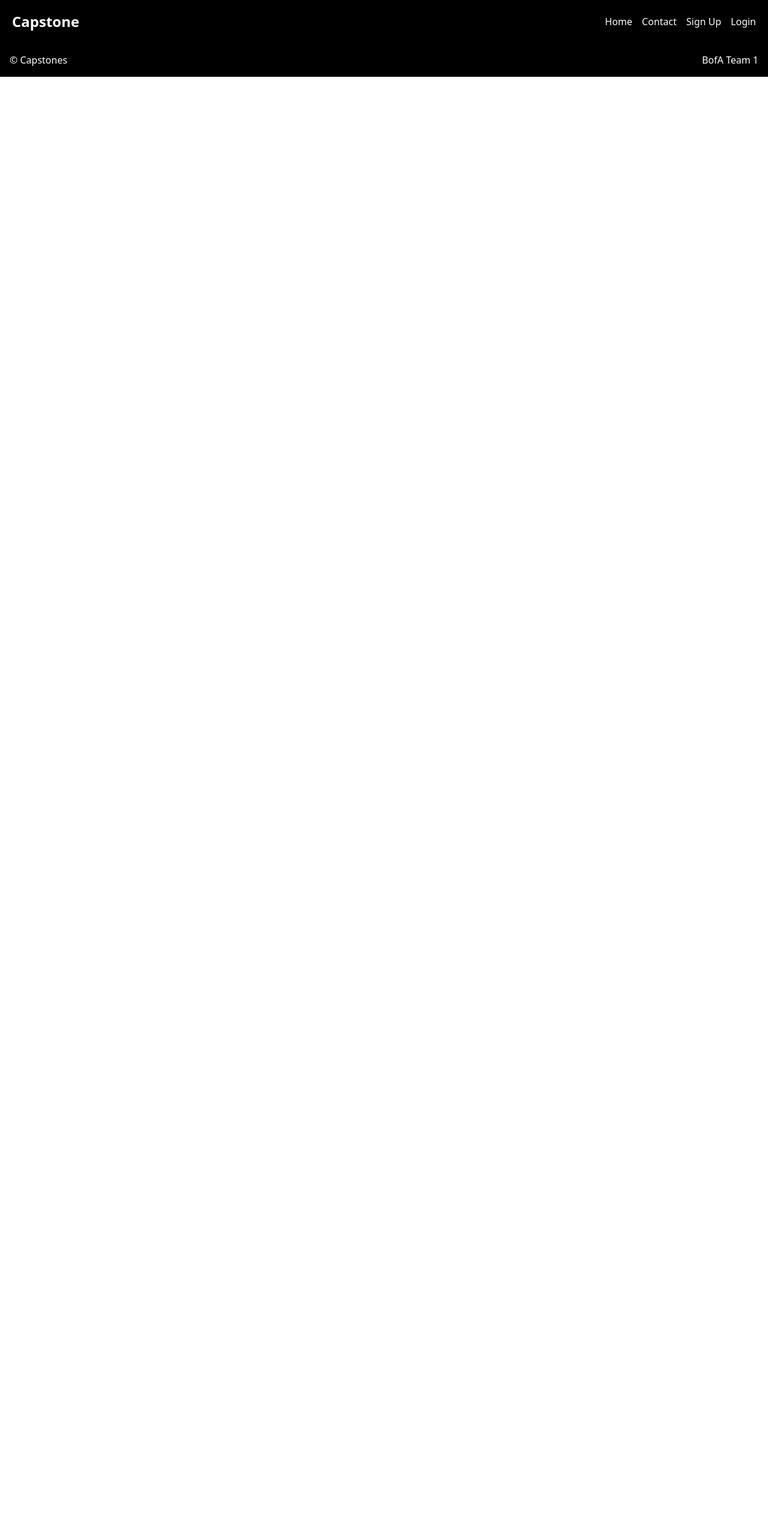
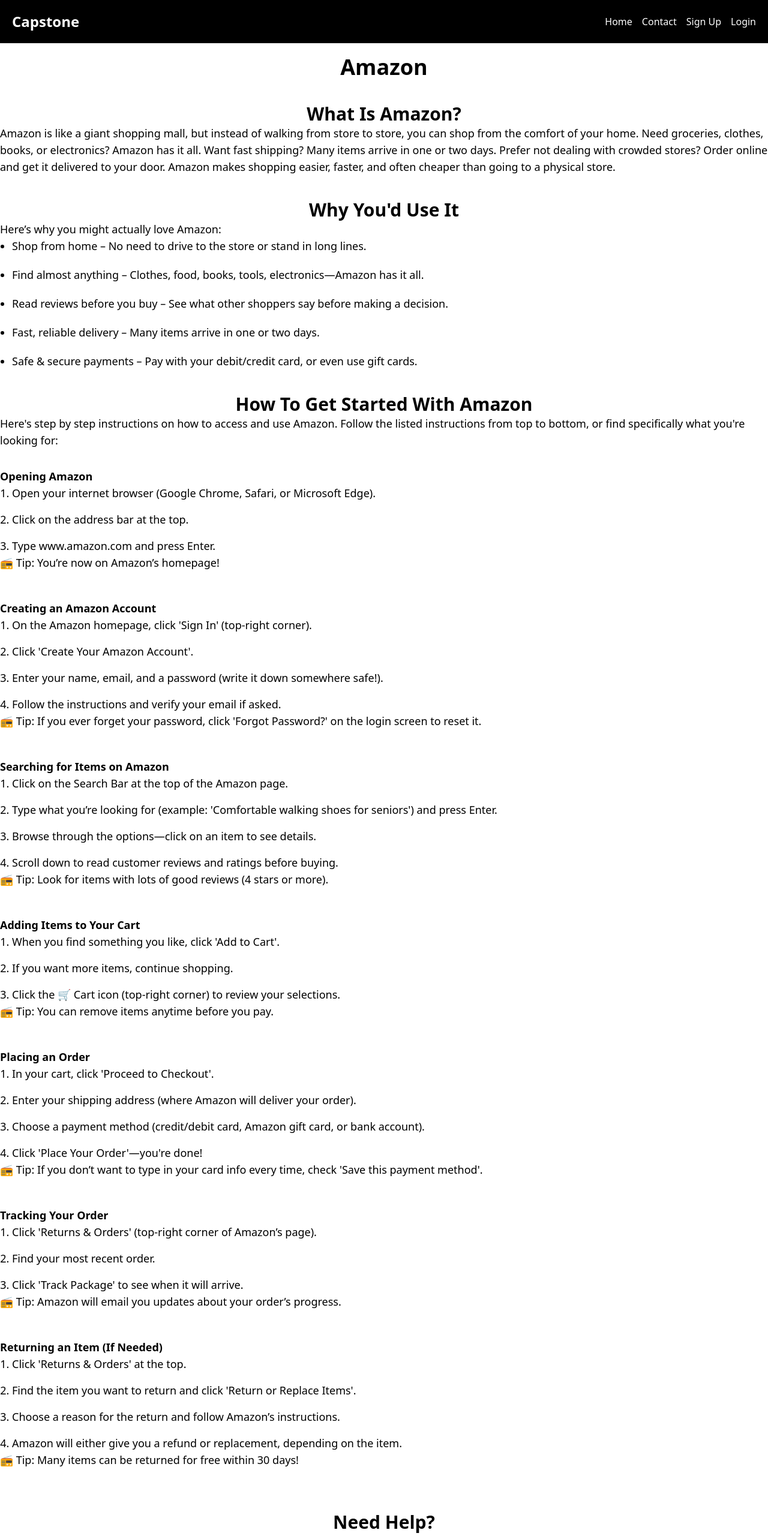
Before and after one commit to ChamPhayrin/G1-BOfA-Capstones, a React (Vite) app in the folder client/: page /amazon in a window 1280 px wide. Shown: the top 2561 px of the page at 60% size. Before the commit the page ends 800 px from the top, so only its background shows below. Built offline with nearby package versions, Linux system fonts and the light colour scheme.

Commit message:
Feature: Implemented Amazon page

```diff
--- a/client/src/App.jsx
+++ b/client/src/App.jsx
@@ -21,6 +21,7 @@
 import Gmail from "./pages/Gmail";
 import Zoom from "./pages/Zoom";
 import Google from "./pages/Google";
+import Amazon from "./pages/Amazon";
 
 function App() {
   return (
@@ -37,6 +38,7 @@
           <Route path="/gmail" element={<Gmail />} />
           <Route path="/zoom" element={<Zoom />} />
           <Route path="/google" element={<Google />} />
+          <Route path="/amazon" element={<Amazon />} />
         </Routes>
       </Router>
 
--- /dev/null
+++ b/client/src/pages/Amazon.jsx
@@ -0,0 +1,98 @@
+import TechArticle from "./TechArticle";
+
+export default function Amazon() {
+  // This object holds data we will pass as a prop to our TechArticle components, this will make our articles dynamic
+  const amazonData = {
+    articleTitle: "Amazon",
+    definition:
+      "Amazon is like a giant shopping mall, but instead of walking from store to store, you can shop from the comfort of your home.\n\n" +
+      "Need groceries, clothes, books, or electronics? Amazon has it all.\n" +
+      "Want fast shipping? Many items arrive in one or two days.\n" +
+      "Prefer not dealing with crowded stores? Order online and get it delivered to your door.\n\n" +
+      "Amazon makes shopping easier, faster, and often cheaper than going to a physical store.",
+
+    whyUse: [
+      "Shop from home – No need to drive to the store or stand in long lines.",
+      "Find almost anything – Clothes, food, books, tools, electronics—Amazon has it all.",
+      "Read reviews before you buy – See what other shoppers say before making a decision.",
+      "Fast, reliable delivery – Many items arrive in one or two days.",
+      "Safe & secure payments – Pay with your debit/credit card, or even use gift cards."
+    ],
+
+    steps: [
+      {
+        title: "Opening Amazon",
+        instructions: [
+          "Open your internet browser (Google Chrome, Safari, or Microsoft Edge).",
+          "Click on the address bar at the top.",
+          "Type www.amazon.com and press Enter."
+        ],
+        tip: "You’re now on Amazon’s homepage!"
+      },
+      {
+        title: "Creating an Amazon Account",
+        instructions: [
+          "On the Amazon homepage, click 'Sign In' (top-right corner).",
+          "Click 'Create Your Amazon Account'.",
+          "Enter your name, email, and a password (write it down somewhere safe!).",
+          "Follow the instructions and verify your email if asked."
+        ],
+        tip: "If you ever forget your password, click 'Forgot Password?' on the login screen to reset it."
+      },
+      {
+        title: "Searching for Items on Amazon",
+        instructions: [
+          "Click on the Search Bar at the top of the Amazon page.",
+          "Type what you’re looking for (example: 'Comfortable walking shoes for seniors') and press Enter.",
+          "Browse through the options—click on an item to see details.",
+          "Scroll down to read customer reviews and ratings before buying."
+        ],
+        tip: "Look for items with lots of good reviews (4 stars or more)."
+      },
+      {
+        title: "Adding Items to Your Cart",
+        instructions: [
+          "When you find something you like, click 'Add to Cart'.",
+          "If you want more items, continue shopping.",
+          "Click the 🛒 Cart icon (top-right corner) to review your selections."
+        ],
+        tip: "You can remove items anytime before you pay."
+      },
+      {
+        title: "Placing an Order",
+        instructions: [
+          "In your cart, click 'Proceed to Checkout'.",
+          "Enter your shipping address (where Amazon will deliver your order).",
+          "Choose a payment method (credit/debit card, Amazon gift card, or bank account).",
+          "Click 'Place Your Order'—you're done!"
+        ],
+        tip: "If you don’t want to type in your card info every time, check 'Save this payment method'."
+      },
+      {
+        title: "Tracking Your Order",
+        instructions: [
+          "Click 'Returns & Orders' (top-right corner of Amazon’s page).",
+          "Find your most recent order.",
+          "Click 'Track Package' to see when it will arrive."
+        ],
+        tip: "Amazon will email you updates about your order’s progress."
+      },
+      {
+        title: "Returning an Item (If Needed)",
+        instructions: [
+          "Click 'Returns & Orders' at the top.",
+          "Find the item you want to return and click 'Return or Replace Items'.",
+          "Choose a reason for the return and follow Amazon’s instructions.",
+          "Amazon will either give you a refund or replacement, depending on the item."
+        ],
+        tip: "Many items can be returned for free within 30 days!"
+      }
+    ],
+
+    videoUrl: "https://www.youtube.com/embed/iSvRIeYYNl4?si=f-csC8pyq0pPIpA6"
+  };
+
+
+  // Using spread operator to dynamically make all key:value pairs props in our component
+  return <TechArticle {...amazonData} />;
+}
```
